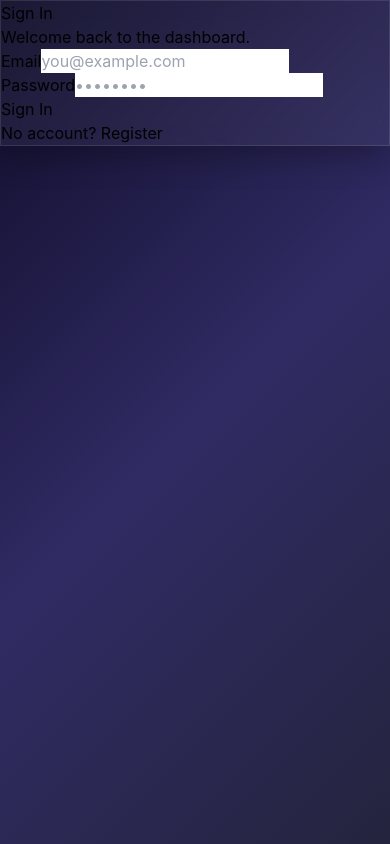
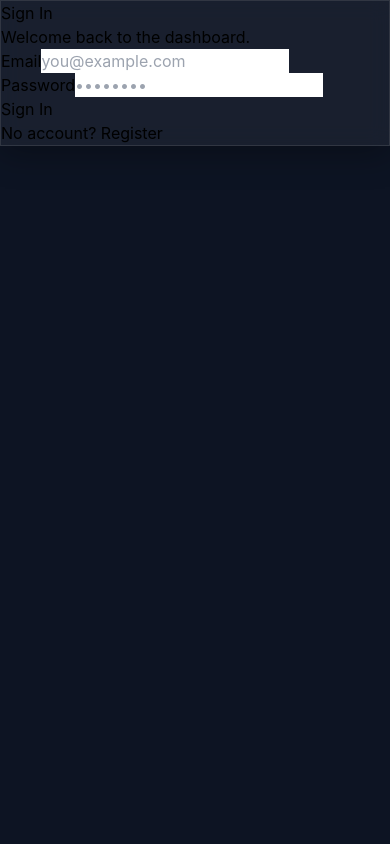
Before and after one commit to pacinobot2026/vizard-clips-dashboard, a Next.js app: page /login in a window 390 px wide. Built offline with nearby package versions, Linux system fonts and the light colour scheme; no server answers.

Commit message:
Fix mobile background bleed - solid dark bg on html/body

```diff
--- a/styles/globals.css
+++ b/styles/globals.css
@@ -7,12 +7,16 @@
   box-sizing: border-box;
 }
 
+html {
+  background: #0D1423;
+}
+
 body {
   margin: 0;
   padding: 0;
-  background: linear-gradient(135deg, #0f0c29 0%, #302b63 50%, #24243e 100%);
-  background-attachment: fixed;
+  background: #0D1423;
   font-family: -apple-system, BlinkMacSystemFont, 'Segoe UI', 'Roboto', 'Oxygen', 'Ubuntu', 'Cantarell', sans-serif;
+  min-height: 100vh;
 }
 
 /* Glassmorphism cards */
```
